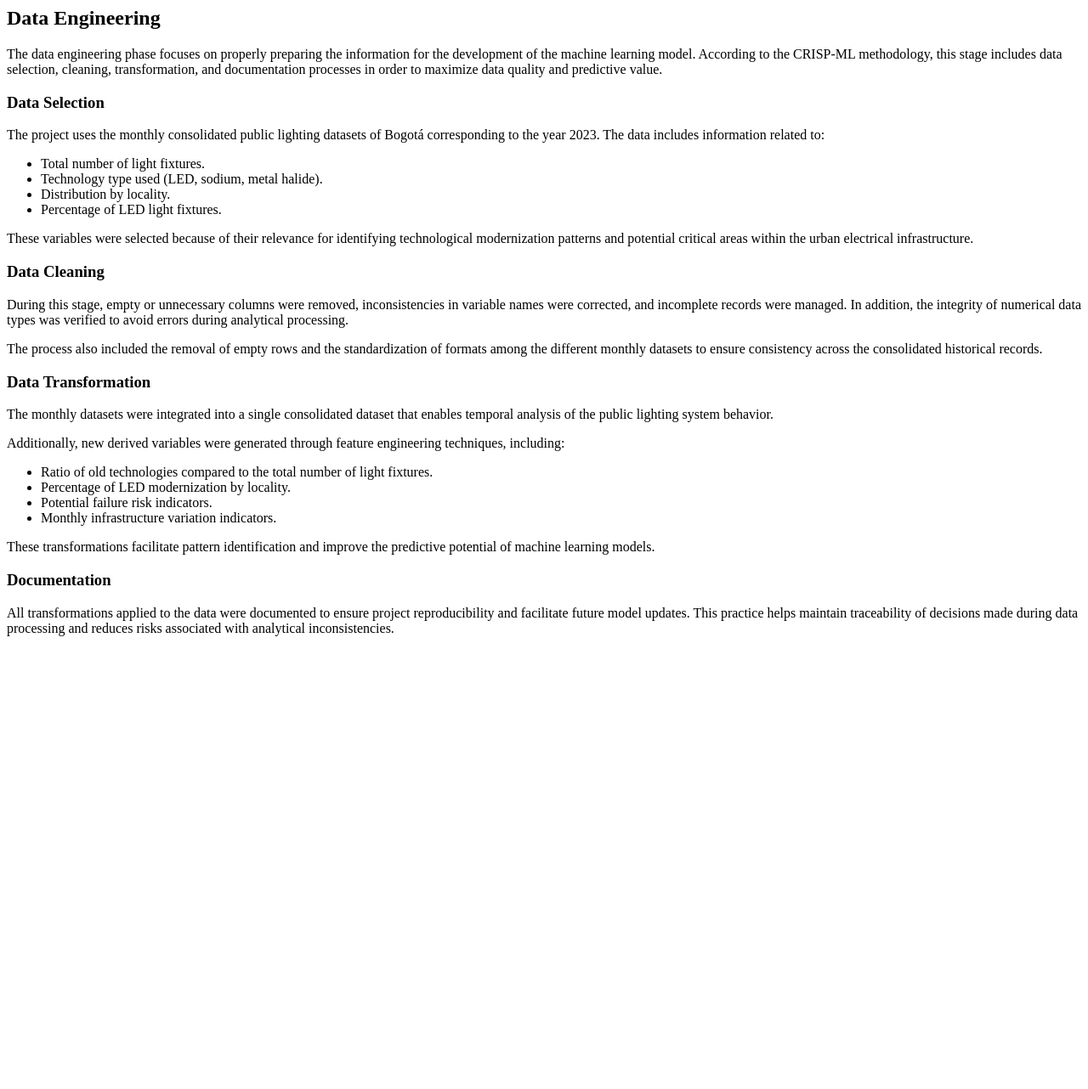
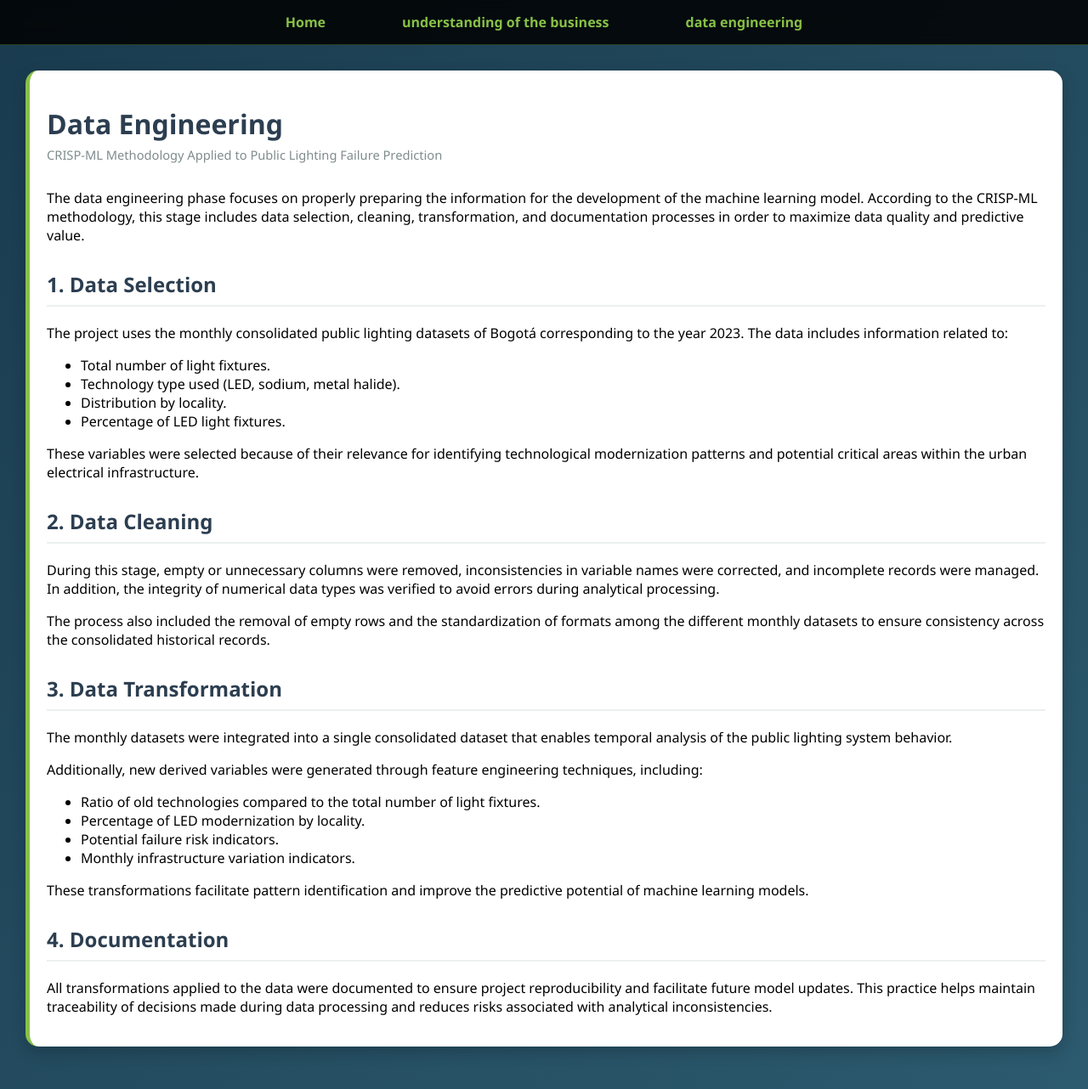
Before and after one commit to Gerlopa/-project, a Flask app: page /datos in a window 1280 px wide. Shown: the whole page at 85% size. Before the commit the page ends 749 px from the top, so only its background shows below. Run offline with Flask 3, Linux system fonts and the light colour scheme.

Commit message:
Refactor datos.html to use template inheritance

```diff
--- a/templates/datos.html
+++ b/templates/datos.html
@@ -1,10 +1,32 @@
-<h2>Data Engineering</h2>
+{% extends "index.html" %}
+
+{% block content %}
+
+<div class="card">
+
+    <header style="margin-bottom: 30px;">
+        <h1 style="color: #2c3e50; font-size: 24pt; margin-bottom: 5px;">
+            Data Engineering
+        </h1>
+
+        <p style="font-size: 11pt; color: #7f8c8d; margin: 0;">
+            CRISP-ML Methodology Applied to Public Lighting Failure Prediction
+        </p>
+    </header>
+
+    <section style="margin-bottom: 30px;">
 
         <p>
             The data engineering phase focuses on properly preparing the information for the development of the machine learning model. According to the CRISP-ML methodology, this stage includes data selection, cleaning, transformation, and documentation processes in order to maximize data quality and predictive value.
         </p>
 
-<h3>Data Selection</h3>
+    </section>
+
+    <section style="margin-bottom: 30px;">
+
+        <h2 style="color: #2c3e50; border-bottom: 2px solid #ecf0f1; padding-bottom: 8px;">
+            1. Data Selection
+        </h2>
 
         <p>
             The project uses the monthly consolidated public lighting datasets of Bogotá corresponding to the year 2023. The data includes information related to:
@@ -24,7 +46,13 @@ The project uses the monthly consolidated public lighting datasets of Bogotá co
             These variables were selected because of their relevance for identifying technological modernization patterns and potential critical areas within the urban electrical infrastructure.
         </p>
 
-<h3>Data Cleaning</h3>
+    </section>
+
+    <section style="margin-bottom: 30px;">
+
+        <h2 style="color: #2c3e50; border-bottom: 2px solid #ecf0f1; padding-bottom: 8px;">
+            2. Data Cleaning
+        </h2>
 
         <p>
             During this stage, empty or unnecessary columns were removed, inconsistencies in variable names were corrected, and incomplete records were managed. In addition, the integrity of numerical data types was verified to avoid errors during analytical processing.
@@ -34,7 +62,13 @@ During this stage, empty or unnecessary columns were removed, inconsistencies in
             The process also included the removal of empty rows and the standardization of formats among the different monthly datasets to ensure consistency across the consolidated historical records.
         </p>
 
-<h3>Data Transformation</h3>
+    </section>
+
+    <section style="margin-bottom: 30px;">
+
+        <h2 style="color: #2c3e50; border-bottom: 2px solid #ecf0f1; padding-bottom: 8px;">
+            3. Data Transformation
+        </h2>
 
         <p>
             The monthly datasets were integrated into a single consolidated dataset that enables temporal analysis of the public lighting system behavior.
@@ -58,8 +92,20 @@ Additionally, new derived variables were generated through feature engineering t
             These transformations facilitate pattern identification and improve the predictive potential of machine learning models.
         </p>
 
-<h3>Documentation</h3>
+    </section>
+
+    <section>
+
+        <h2 style="color: #2c3e50; border-bottom: 2px solid #ecf0f1; padding-bottom: 8px;">
+            4. Documentation
+        </h2>
 
         <p>
             All transformations applied to the data were documented to ensure project reproducibility and facilitate future model updates. This practice helps maintain traceability of decisions made during data processing and reduces risks associated with analytical inconsistencies.
         </p>
+
+    </section>
+
+</div>
+
+{% endblock %}
```
Lines whose indentation alone changed are shown as unchanged.
